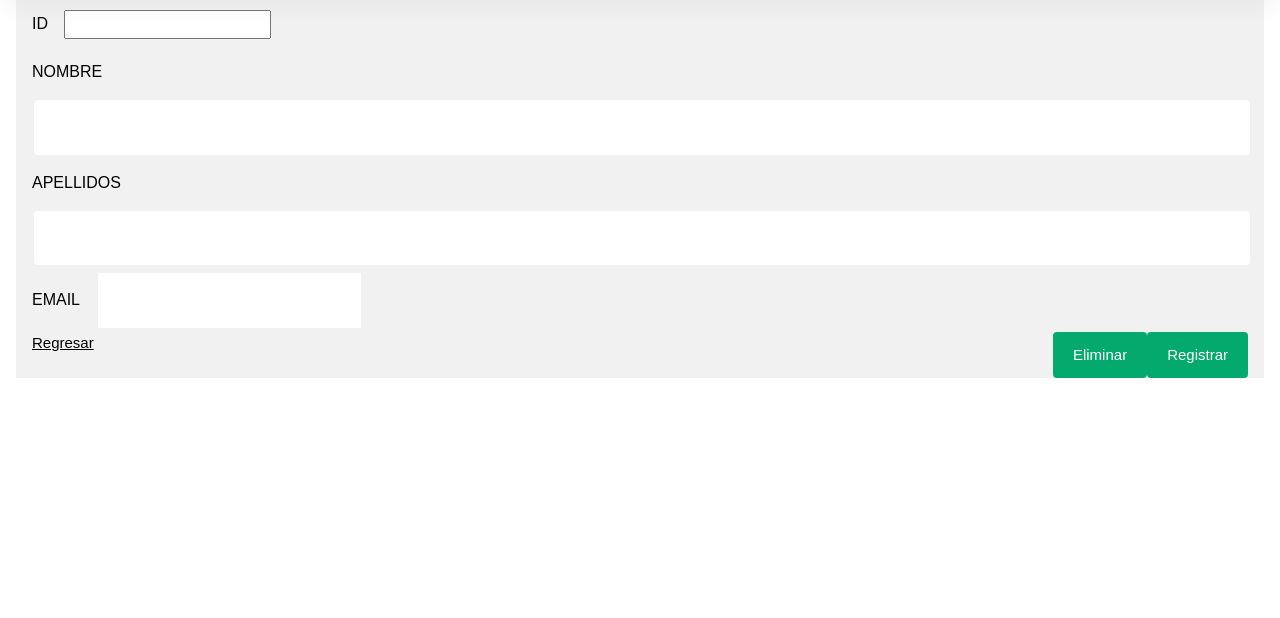
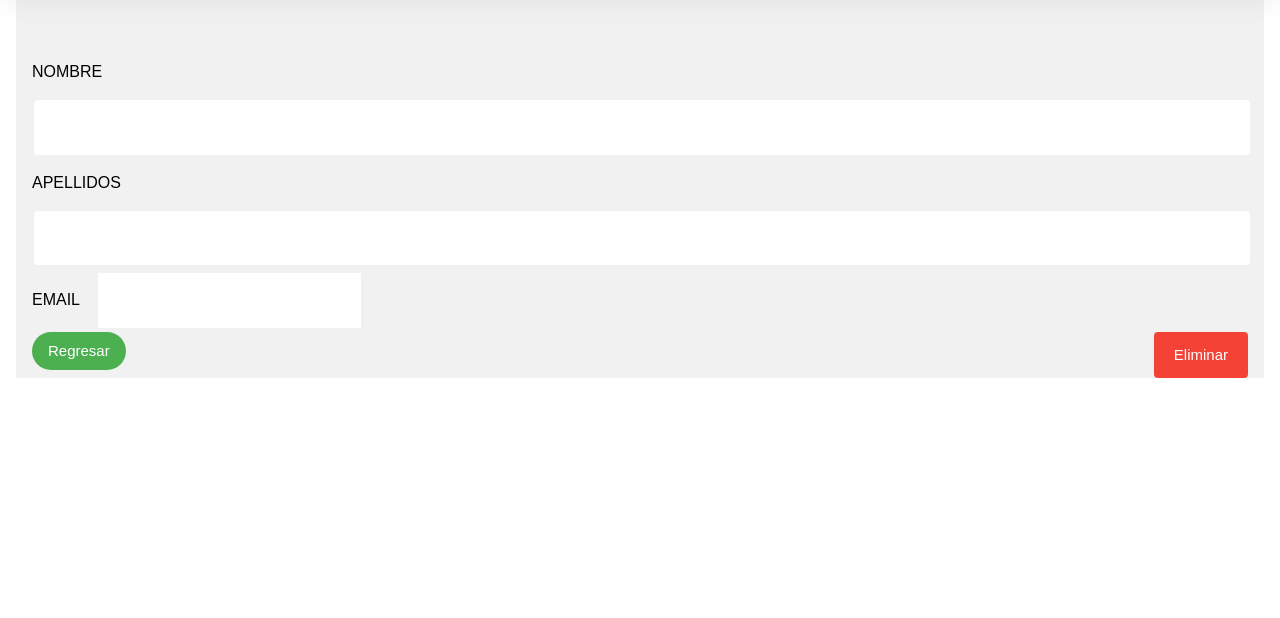
Before and after one commit to IDGS-1101-18002424/IDGS801-Flask_BD, a Flask app: template templates/eliminar.html in a window 1280 px wide. Shown: the part 100-718 px from the top of the page. Run offline with Flask 2, Linux system fonts and the light colour scheme; tables that the repository leaves empty hold one stand-in row (values such as "Sample post"); the template is opened without the code that fills it: values that come from a table or form of the project are taken from there, most other values are stand-ins (such as "Sample title", 1, 10 or a date in 2020); some libraries are stand-ins or nearby versions.

Commit message:
Correción(Ya modifica y elimina)

```diff
--- a/app.py
+++ b/app.py
@@ -16,12 +16,13 @@ def index():
     create_form = forms.UserForm(request.form)
 
     if request.method == 'POST':
-        alumn = Alumnos(nombre=create_form.nombre.data,
-                        apellidos=create_form.apellidos.data,
-                        email=create_form.email.data)
+        alumn = Alumnos(
+            nombre=create_form.nombre.data,
+            apellidos=create_form.apellidos.data,
+            email=create_form.email.data)
         db.session.add(alumn)
         db.session.commit()
-        #return redirect(url_for('ABCompleto'))
+        return redirect(url_for('abcompleto'))
     return render_template('index.html', name='Inicio', form=create_form)
 
 # ***************************************************** ALUMNOS *********************************************************
@@ -38,14 +39,14 @@ def abcompleto():
 # ---------------------------------------------------- MODIFICAR --------------------------------------------------------------------------------------
 
 
-@app.route('/modificar', methods=['POST'])
+@app.route('/modificar', methods=['GET', 'POST'])
 def modificar():
     create_form = forms.UserForm(request.form)
     if request.method == 'GET':
         id = request.args.get('id')
         # SELECT * FROM alumnos where id==id
         alumno = db.session.query(Alumnos).filter(Alumnos.id == id).first()
-        create_form.id.data = id
+        create_form.id.data = request.args.get('id')
         create_form.nombre.data = alumno.nombre
         create_form.apellidos.data = alumno.apellidos
         create_form.email.data = alumno.email
@@ -58,20 +59,19 @@ def modificar():
         alumno.email = create_form.email.data
         db.session.add(alumno)
         db.session.commit()
-        return redirect(url_for('ABCompleto'))
+        return redirect(url_for('abcompleto'))
     return render_template('modificar.html', form=create_form)
-
 # ---------------------------------------------------- ELIMINAR --------------------------------------------------------------------------------------
 
 
-@app.route('/eliminar', methods=['POST'])
+@app.route('/eliminar', methods=['GET', 'POST'])
 def eliminar():
     create_form = forms.UserForm(request.form)
     if request.method == 'GET':
         id = request.args.get('id')
         # SELECT * FROM alumnos where id==id
         alumno = db.session.query(Alumnos).filter(Alumnos.id == id).first()
-        create_form.id.data = id
+        create_form.id.data = request.args.get('id')
         create_form.nombre.data = alumno.nombre
         create_form.apellidos.data = alumno.apellidos
         create_form.email.data = alumno.email
@@ -84,9 +84,8 @@ def eliminar():
         alumno.email = create_form.email.data
         db.session.delete(alumno)
         db.session.commit()
-        return redirect(url_for('ABCompleto'))
+        return redirect(url_for('abcompleto'))
     return render_template('eliminar.html', form=create_form)
-
 # ***************************************************** MAESTROS *********************************************************
 
 
@@ -97,4 +96,4 @@ if __name__ == '__main__':
     db.init_app(app)
     with app.app_context():
         db.create_all()
-    app.run(port=3000)  # host='10.1.1.11',
+    app.run(host='10.1.1.11', port=3000)  # host='10.1.1.11',
--- a/static/css/css.css
+++ b/static/css/css.css
@@ -254,3 +254,7 @@ input[type=text],
     margin: 4px 2px;
     cursor: pointer;
 }
+
+#hidden {
+    visibility: hidden;
+}
--- a/templates/eliminar.html
+++ b/templates/eliminar.html
@@ -1,13 +1,10 @@
-{% extends "layout.html" %}
-
-{% block content%}
-{%from "_macros.html" import render_field%}
+{% extends "layout.html" %} {% block content%} {%from "_macros.html" import render_field%}
 
 <div class="w3-container">
     <div class="row">
-        <form class="w3-container w3-light-grey" name="sent" action="/" id="form1" method="POST">
+        <form class="w3-container w3-light-grey" name="sent" action="/eliminar" id="form1" method="POST">
             <div class="row control-group">
-                <div class="form-group col-xs-12 float-label-form-group controls">
+                <div id="hidden" class="form-group col-xs-12 float-label-form-group controls">
                     {{render_field(form.id,class='form-control')}}
                 </div>
                 <div class="form-group col-xs-12 float-label-form-group controls">
@@ -25,11 +22,8 @@
                 </div>
             </div>
             <input type="hidden" name="csrf_token" value="{{csrf_token()}}" />
-            <input type="submit" id="reg-alum" name="registra" value="Registrar" />
-
-
-            <input type="submit" class="btn btn danger" id="eliminar" name="eliminar" value="Eliminar" />
-            <a href="ABCompleto" class="btn btn-success">
+            <input type="submit" class="w3-button w3-red w3-btn w3-round-xxlarge" id="eliminar" name="eliminar" value="Eliminar" />
+            <a href="ABCompleto" class="w3-button w3-green w3-btn w3-round-xxlarge">
                 <i class="icon-undo icon-white"></i>Regresar
             </a>
 
```
Also changed, not shown: templates/modificar.html (+5 -11 lines).
